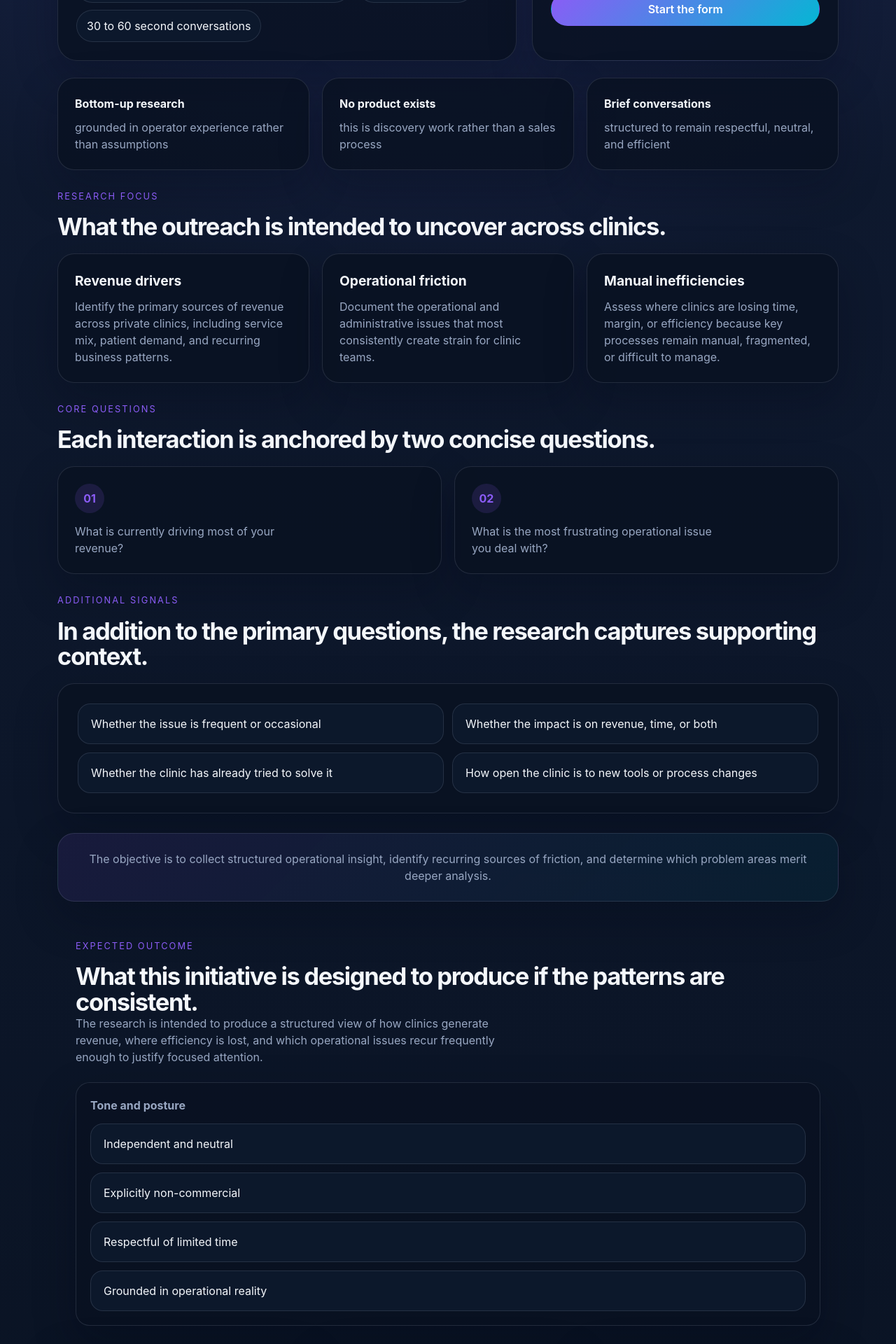
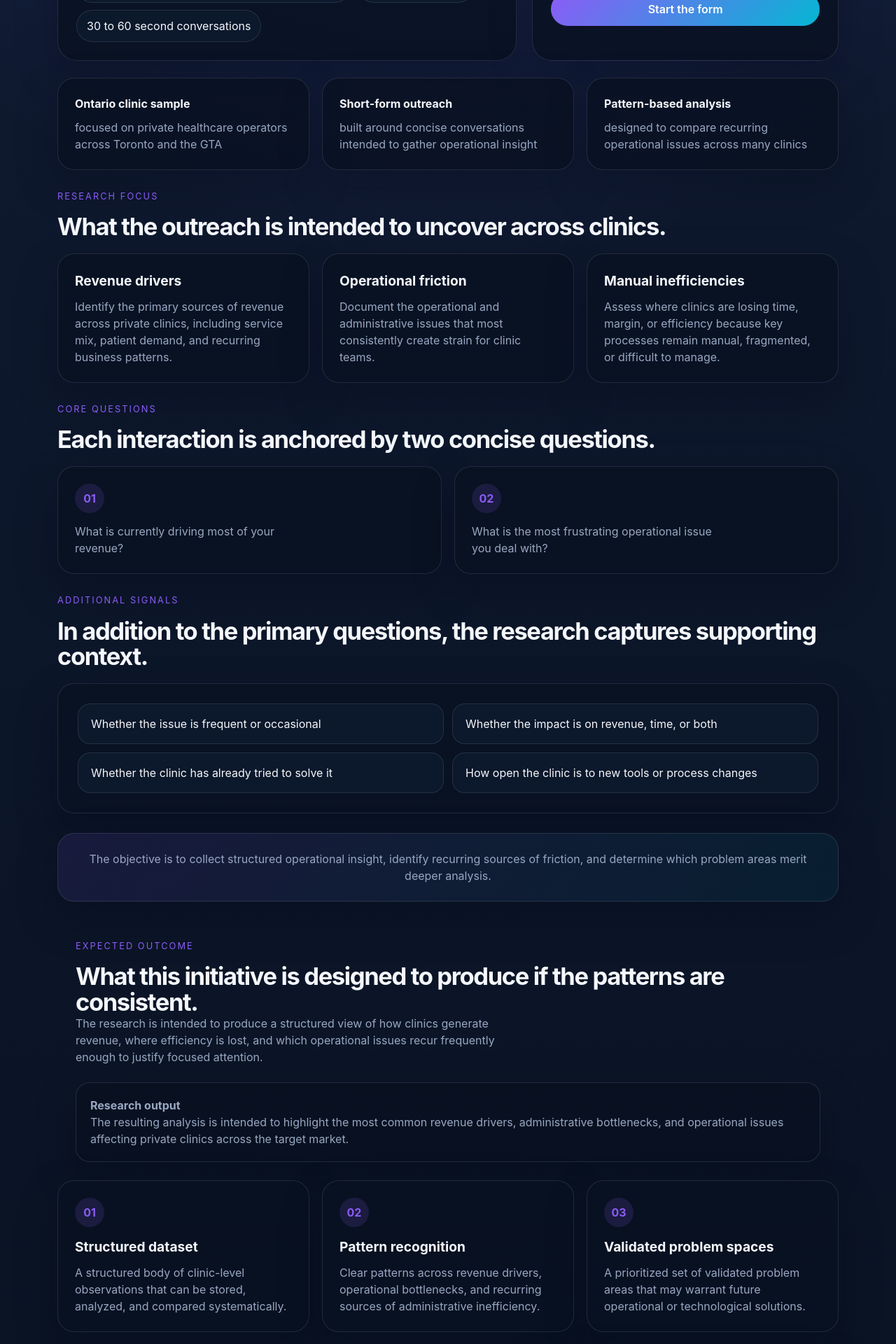
Before and after one commit to wzwu-03/vertex-home, a React (Vite) app: page / in a window 1280 px wide. Shown: the part 660-2580 px from the top of the page at 70% size. Built offline with nearby package versions, Linux system fonts and the light colour scheme.

Commit message:
fixed tone

```diff
--- a/src/App.jsx
+++ b/src/App.jsx
@@ -57,13 +57,6 @@ function App() {
       description:
         'A prioritized set of validated problem areas that may warrant future operational or technological solutions.',
     },
-  ]
-
-  const principles = [
-    'Independent and neutral',
-    'Explicitly non-commercial',
-    'Respectful of limited time',
-    'Grounded in operational reality',
   ]
 
   const handleChange = (event) => {
@@ -150,16 +143,16 @@ function App() {
 
         <section className="stats-strip" aria-label="Verex research summary" id="scope">
           <div>
-            <strong>Bottom-up research</strong>
-            <span>grounded in operator experience rather than assumptions</span>
+            <strong>Ontario clinic sample</strong>
+            <span>focused on private healthcare operators across Toronto and the GTA</span>
           </div>
           <div>
-            <strong>No product exists</strong>
-            <span>this is discovery work rather than a sales process</span>
+            <strong>Short-form outreach</strong>
+            <span>built around concise conversations intended to gather operational insight</span>
           </div>
           <div>
-            <strong>Brief conversations</strong>
-            <span>structured to remain respectful, neutral, and efficient</span>
+            <strong>Pattern-based analysis</strong>
+            <span>designed to compare recurring operational issues across many clinics</span>
           </div>
         </section>
 
@@ -226,13 +219,13 @@ function App() {
               generate revenue, where efficiency is lost, and which operational issues
               recur frequently enough to justify focused attention.
             </p>
-            <div className="integration-note principle-card">
-              <strong>Tone and posture</strong>
-              <ul className="principle-list">
-                {principles.map((principle) => (
-                  <li key={principle}>{principle}</li>
-                ))}
-              </ul>
+            <div className="integration-note">
+              <strong>Research output</strong>
+              <p>
+                The resulting analysis is intended to highlight the most common revenue
+                drivers, administrative bottlenecks, and operational issues affecting
+                private clinics across the target market.
+              </p>
             </div>
           </div>
 
@@ -253,14 +246,14 @@ function App() {
             <h2>Clinic operators and staff may share their contact details here if they are open to participating.</h2>
             <p>
               This is an optional way for clinic owners, office managers, administrators,
-              and staff to indicate that they may be open to a brief conversation. It is
-              not a product signup, and no service is being sold.
+              and staff to indicate that they may be open to a brief conversation about
+              operational challenges within their clinic.
             </p>
             <div className="integration-note">
-              <strong>Future data infrastructure</strong>
+              <strong>Submission note</strong>
               <p>
-                This form can later be connected to Supabase so participation interest,
-                research notes, and clinic responses can be stored in a structured dataset.
+                The form below is intended to collect initial contact details and brief
+                context ahead of outreach.
               </p>
             </div>
           </div>
@@ -329,8 +322,8 @@ function App() {
 
             <p className={`form-status ${submitted ? 'is-visible' : ''}`} aria-live="polite">
               {submitted
-                ? 'Thank you. This form is currently front-end only and is prepared for a future Supabase connection.'
-                : 'This form is currently front-end only. No backend database is connected at this stage.'}
+                ? 'Thank you. Your details have been noted in this preview experience.'
+                : 'Use this form to provide contact details and a brief description of the issue.'}
             </p>
           </form>
         </section>
```
